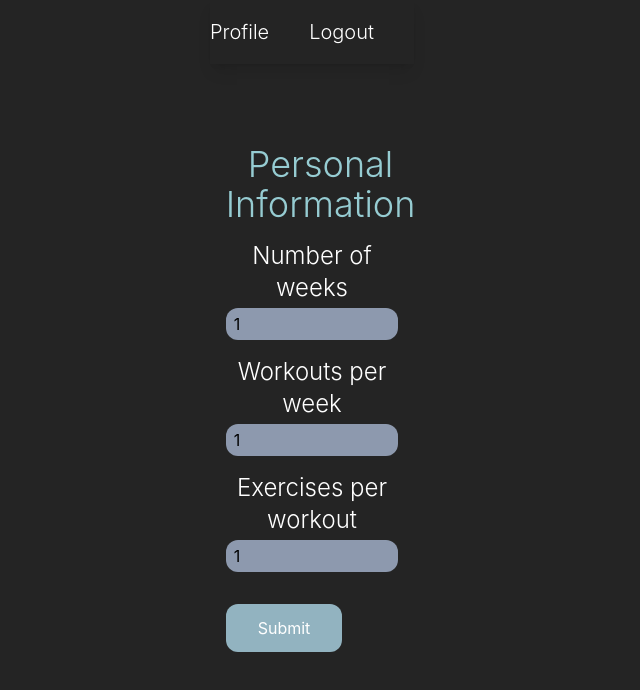
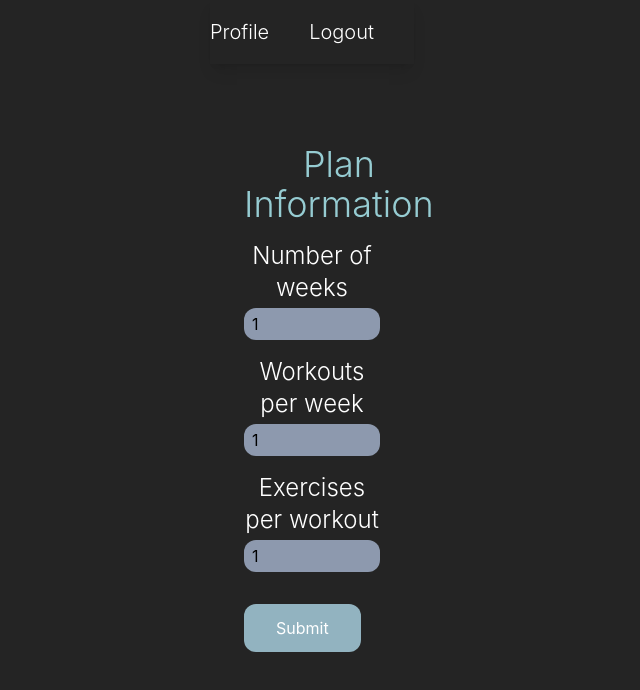
Before and after one commit to jbrijs/swole-ai, a React (Vite) app in the folder client/: page /#/plan_info in a window 1280 px wide. Shown: the top 690 px of the page, without its empty margins (328-968 px from the left). Built offline with nearby package versions, Linux system fonts and the light colour scheme.

Commit message:
fixed typo in planinfo heading

```diff
--- a/client/src/PlanInfo.jsx
+++ b/client/src/PlanInfo.jsx
@@ -19,7 +19,7 @@ function PlanInfo() {
     <div className="flex flex-col justify-center items-center m-20">
       <form onSubmit={goToNewPlan} className="flex flex-col items-start w-1/2">
         <h2 className="text-4xl font-light text-tertiary">
-          Personal Information
+          Plan Information
         </h2>
         <NumberForm
           value={numWeeks}
```
